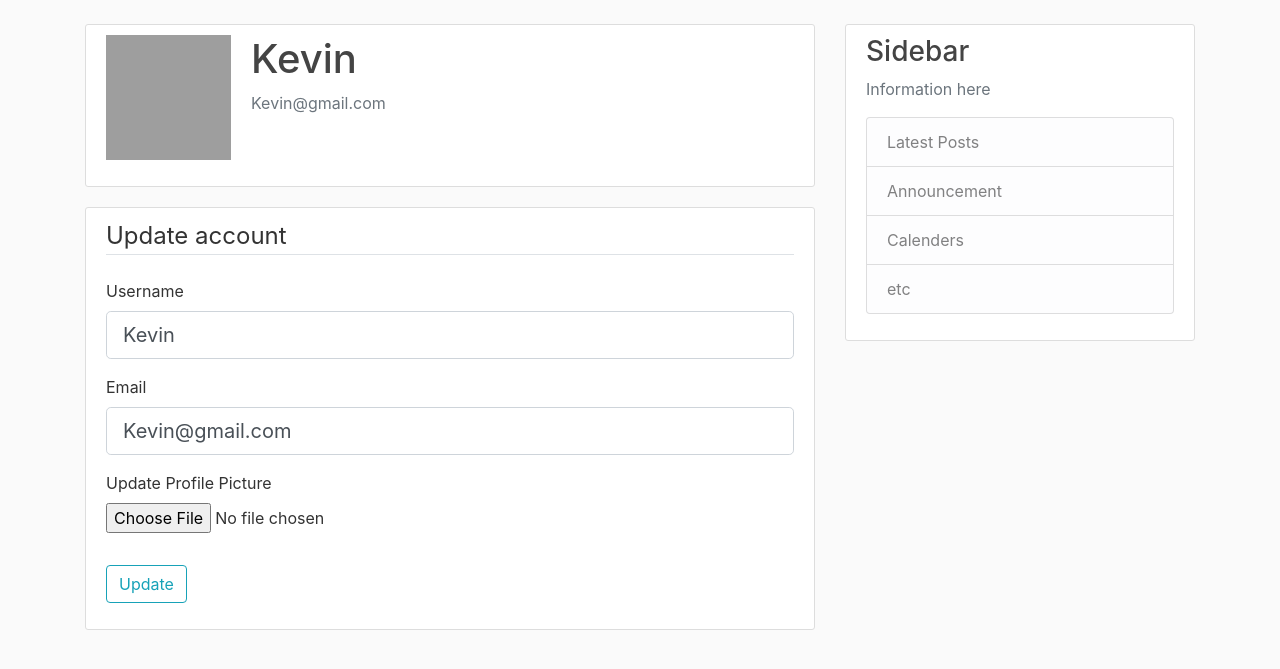
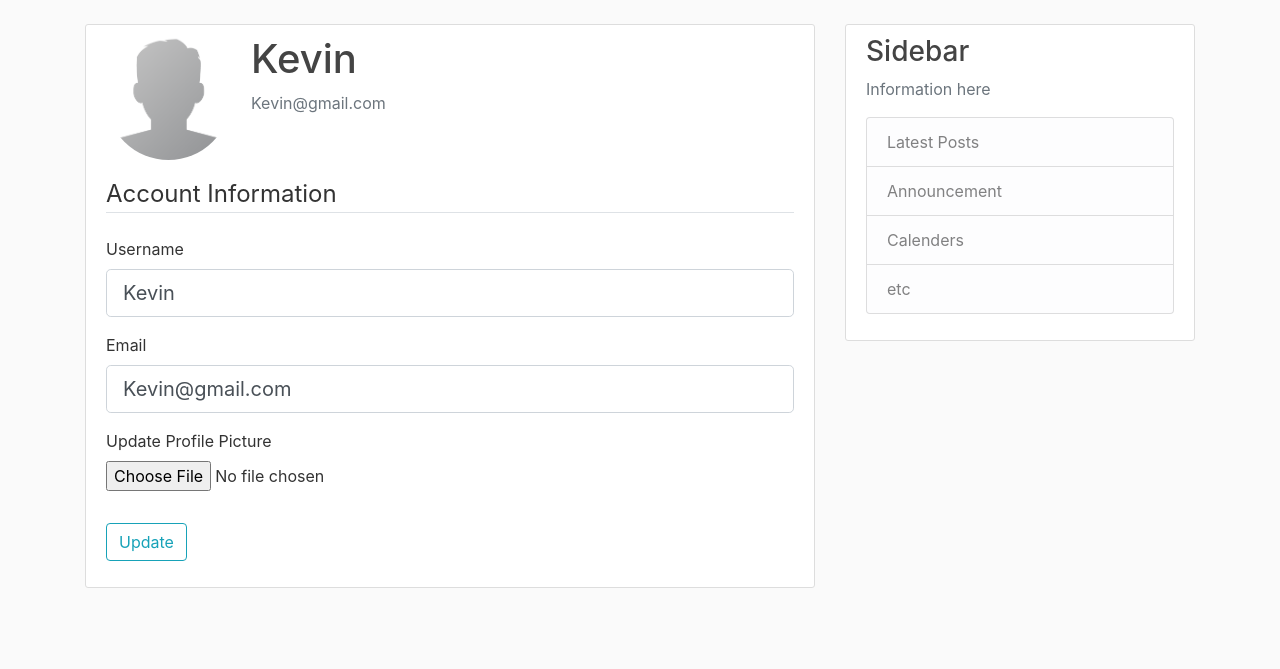
Before and after one commit to LeeKLTW/flask_blog, a Flask app: page /account in a window 1280 px wide. Shown: the part 56-725 px from the top of the page. Run offline with Flask 2, Linux system fonts and the light colour scheme; a user stored in the database is signed in; some libraries are stand-ins or nearby versions; grey boxes are pictures that could not be loaded.

Commit message:
little syntax fix

```diff
--- a/flask_blog/routes.py
+++ b/flask_blog/routes.py
@@ -87,6 +87,7 @@ def account():
     if form.validate_on_submit():
         if form.picture.data:
             picture_file = save_picture(form.picture.data)
+            print(picture_file)
             current_user.image_file = picture_file
         current_user.username = form.username.data
         current_user.email = form.email.data
--- a/flask_blog/templates/account.html
+++ b/flask_blog/templates/account.html
@@ -2,25 +2,23 @@
 {% block content %}
     <div class="content-section">
         <div class="media">
-            <img class="rouned-circle account-img" src={{ img_file }}>
+            <img class="rounded-circle account-img" src={{ img_file }}>
             <div class="media-body">
                 <h2 class="account-heading">{{ current_user.username }}</h2>
                 <p class="text-secondary">{{ current_user.email }}</p>
             </div>
         </div>
-    </div>
-    <div class="content-section">
         <form method="POST" action="" enctype="multipart/form-data">
             {{ form.hidden_tag() }}
             <fieldset class="form-group">
-                <legend class="border-bottom mb-4">Update account</legend>
+                <legend class="border-bottom mb-4">Account Information</legend>
                 <div class="form-group">
                     {{ form.username.label(class="form-control-label") }}
                     {% if form.username.errors %}
                         {{ form.username(class="form-control form-control-lg is-invalid") }}
                         <div class="invalid-feedback">
                             {% for error in form.username.errors %}
-                                <span>{{ error }}</span>
+                                <span>{{ error }}</span></br>
                             {% endfor %}
                         </div>
                     {% else %}
@@ -34,7 +32,7 @@
                         {{ form.email(class="form-control form-control-lg is-invalid") }}
                         <div class="invalid-feedback">
                             {% for error in form.email.errors %}
-                                <span>{{ error }}</span>
+                                <span>{{ error }}</span></br>
                             {% endfor %}
                         </div>
                     {% else %}
@@ -42,20 +40,14 @@
                     {% endif %}
                 </div>
                 <div class="form-group">
-                    {{ form.picture.label(class="form-control-label") }}
-{#                    {{ form.picture.label() }}#}
+                    {{ form.picture.label() }}
+                    {{ form.picture(class="form-control-file") }}
                     {% if form.picture.errors %}
-                        {{ form.picture(class="form-control form-control-lg is-invalid") }}
-                        <div class="invalid-feedback">
-                            {% for error in form.picture.errors %}
-                                <span>{{ error }}</span>
-                            {% endfor %}
-                        </div>
-                    {% else %}
-                        {{ form.picture(class="form-control-file") }}
+                        {% for error in form.picture.errors %}
+                            <span class="text-danger">{{ error }}</span></br>
+                        {% endfor %}
                     {% endif %}
-            </div>
-
+                </div>
             </fieldset>
             <div class="form-group">
                 {{ form.submit(class="btn btn-outline-info") }}
```
Also changed, not shown: flask_blog/static/profile_pics/default.jpg (added).
